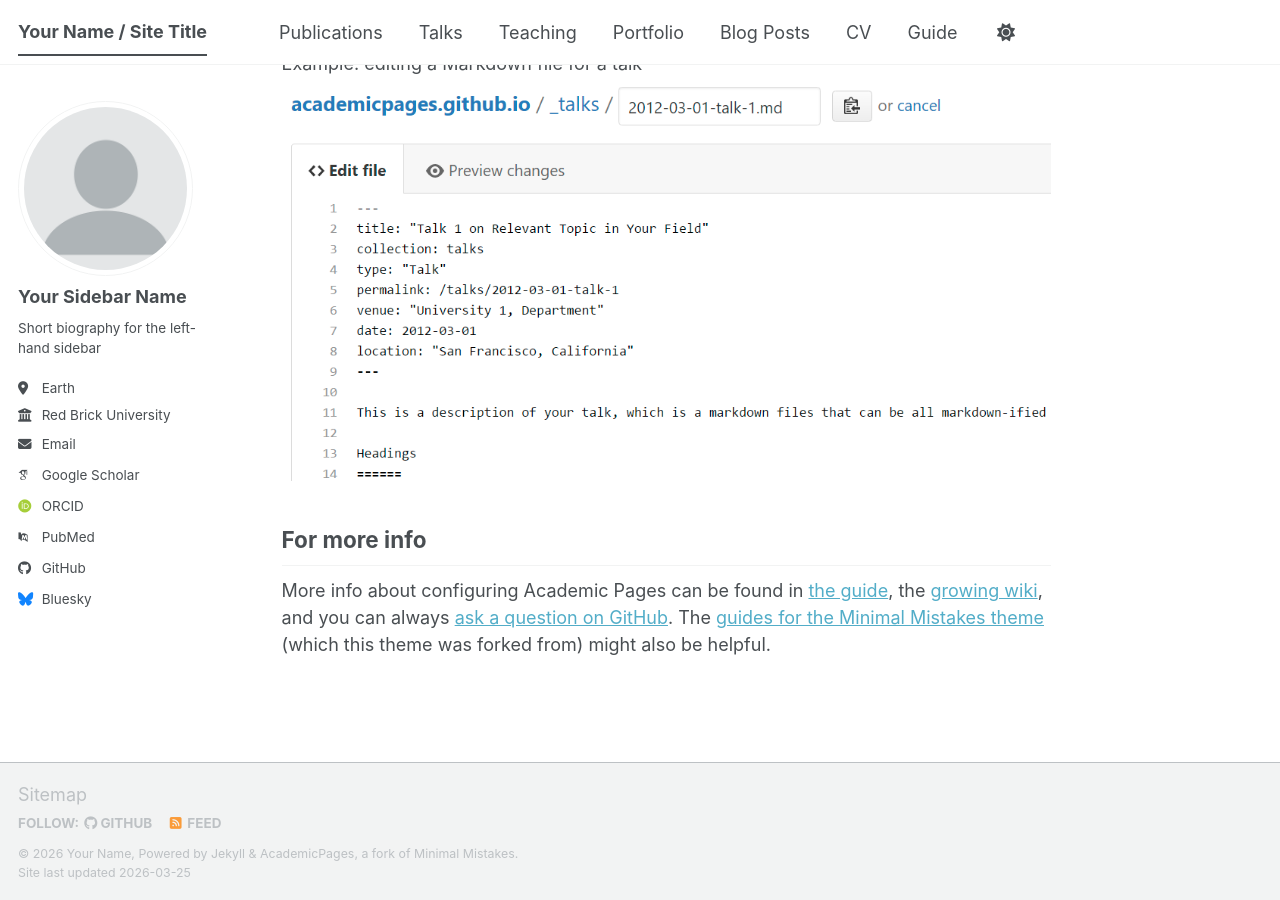
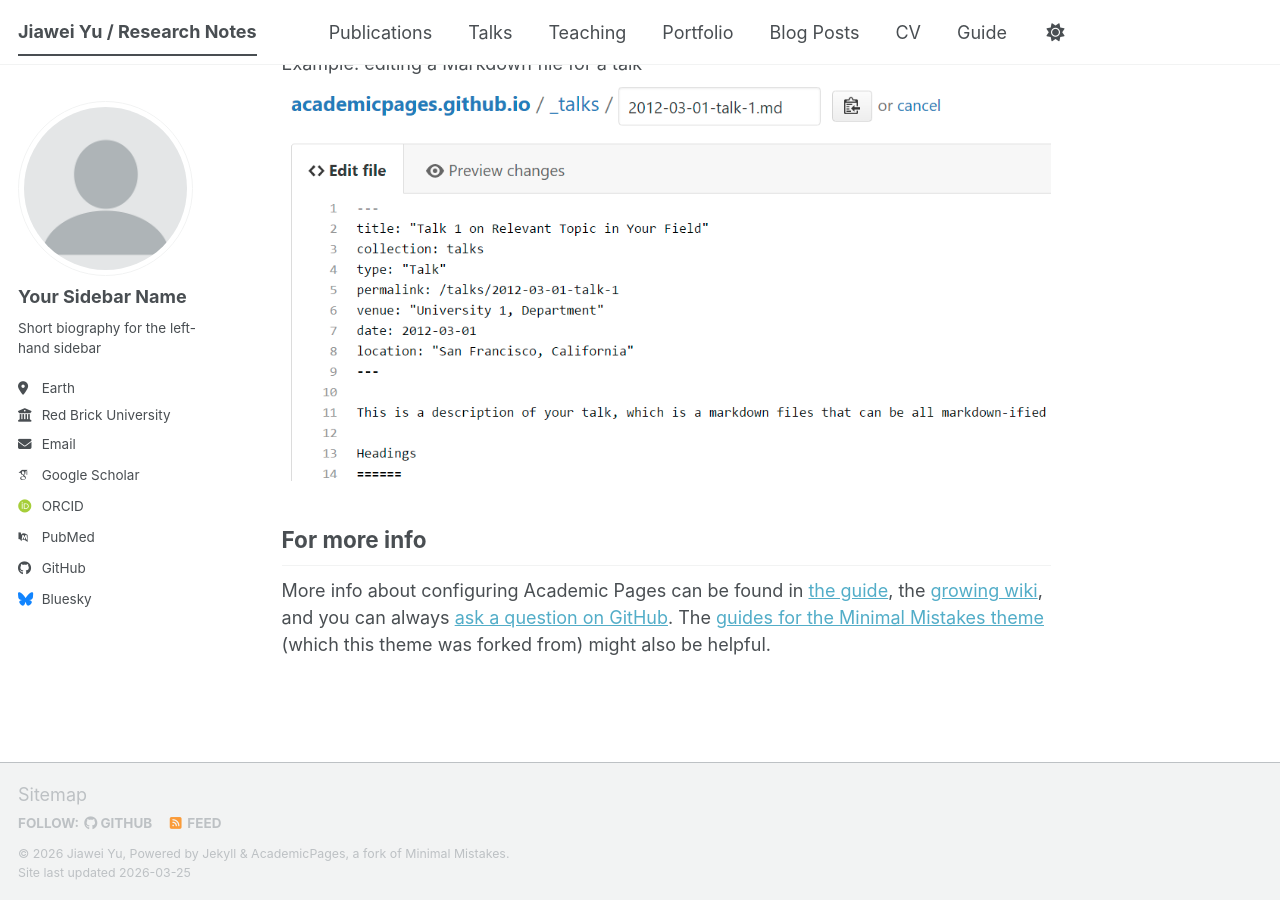
Before and after one commit to Jiawei-Yu10/paramecium, a Jekyll site: the page built from _pages/about.md, in a window 1280 px wide and 900 px high, scrolled down 2720 px. Built offline with Jekyll 4.4.1, drawn with Linux system fonts in a browser that asks for light colours; some web fonts are replaced; a script bundle is joined from its source files by our own code; library files that are not in the unit come from our copies.

Commit message:
configure modify1

```diff
--- a/_config.yml
+++ b/_config.yml
@@ -7,16 +7,18 @@
 # server process.
 
 # Basic Site Settings
-locale                   : "en-US"
+locale                   : "en-GB"
 site_theme               : "default" # The available themes options are "default", "air", "sunrise", "mint", "dirt" and "contrast"
-title                    : "Your Name / Site Title"
+title                    : "Jiawei Yu / Research Notes"
 title_separator          : "-"
-name                     : &name "Your Name"
-description              : &description "Your Name's academic portfolio"   # Update this with a general description of your site, this is the default if not overridden by a page
-url                      : https://academicpages.github.io # The base hostname & protocol for your site e.g. "https://[your GitHub username].github.io",
+name                     : &name "Jiawei Yu"
+description              : &description "A first-year biology PhD student from the University of Edinburgh"   # Update this with a general description of your site, this is the default if not overridden by a page
+url                      : "https://Jiawei-Yu10.github.io"
+baseurl                  : "/paramecium.github.io" # The base hostname & protocol for your site e.g. "https://[your GitHub username].github.io",
                                                            # or if you already have some other page hosted on Github then use "https://[your GitHub username].github.io/[Your Repo Name]"
 baseurl                  : "" # the subpath of your site, e.g. "/blog"
-repository               : "academicpages/academicpages.github.io"
+repository               : "Jiawei-Yu10/paramecium.github.io"
+
 
 # Site Author - The following control what appear as part of the author content on the side bar.
 #               If a field is blank the icon and link will not appear, otherwise it will be shown.
```
